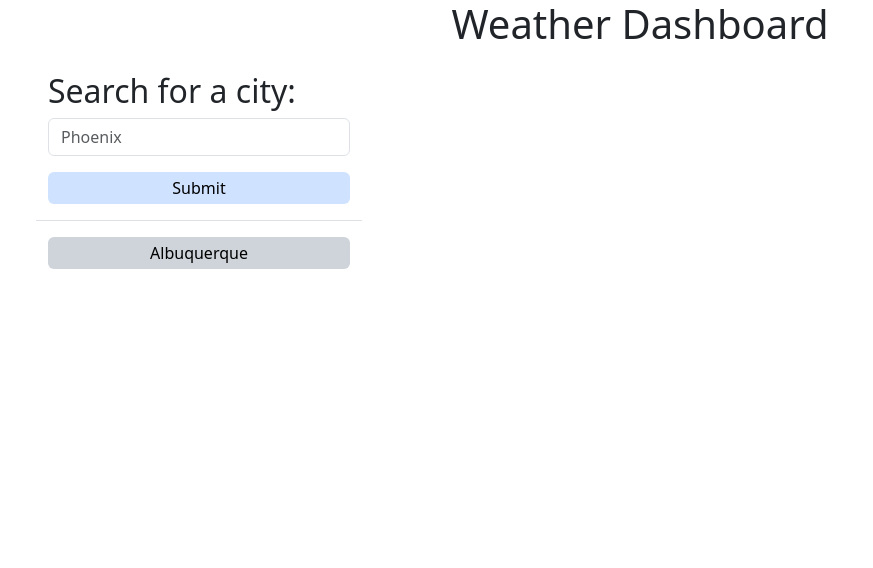
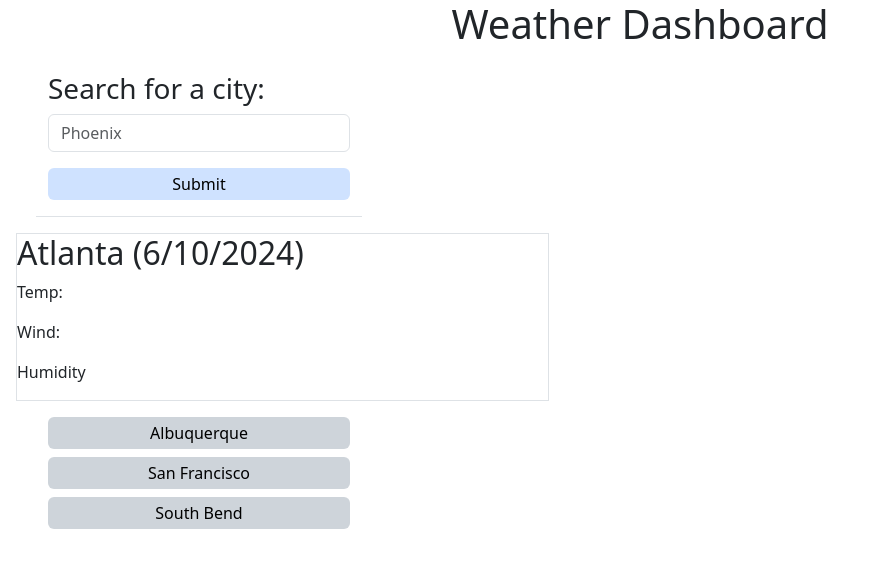
Before and after one commit to sienaschipke/weather-dashboard, a plain HTML site: page index.html in a window 1280 px wide. Shown: the whole page, without its empty margins (0-873 px from the left). Drawn offline with nearby package versions, Linux system fonts and the light colour scheme.

Commit message:
added main weather box

```diff
--- a/index.html
+++ b/index.html
@@ -15,17 +15,30 @@
     </div>
     <div class="row">
         <div class="mx-5 my-3 col-3 border-bottom">
-            <h2 class="">Search for a city:</h2>
+            <h3 class="">Search for a city:</h3>
             <input type="text" class="form-control" id="cityInput" placeholder="Phoenix">
             <button class="my-3 w-100 py-1 border border-0 bg-primary-subtle rounded">Submit</button>
           </div>
-    </div>
-    <div class="row">
-        <div class="mx-5 col-3">
+        </div>
+        <div class="col-5 border ms-3 mb-3">
+            <h2>Atlanta (6/10/2024)</h2>
+            <p id="main-temp">Temp:</p>
+            <p id="main-wind">Wind:</p>
+            <p id="main-humidity">Humidity</p>
+        </div>
+    <div class="row d-flexf flex-column">
+        <div class="mx-5 col-3 pb-2">
             <button class="w-100 py-1 bg-dark-subtle border border-0 rounded">Albuquerque</button>
+        </div>
+            <div class="mx-5 col-3 pb-2">
+            <button class="w-100 py-1 bg-dark-subtle border border-0 rounded">San Francisco</button>
+        </div>
+        <div class="mx-5 col-3 pb-2">
+            <button class="w-100 py-1 bg-dark-subtle border border-0 rounded">South Bend</button>
         </div>
     </div>
     <script src="https://cdn.jsdelivr.net/npm/bootstrap@5.3.3/dist/js/bootstrap.bundle.min.js" integrity="sha384-YvpcrYf0tY3lHB60NNkmXc5s9fDVZLESaAA55NDzOxhy9GkcIdslK1eN7N6jIeHz" crossorigin="anonymous"></script>
+    <script src="https://cdn.jsdelivr.net/npm/dayjs@1/dayjs.min.js"></script>
     <script src="./assets/js/script.js"></script>
 </body>
 </html>
```
